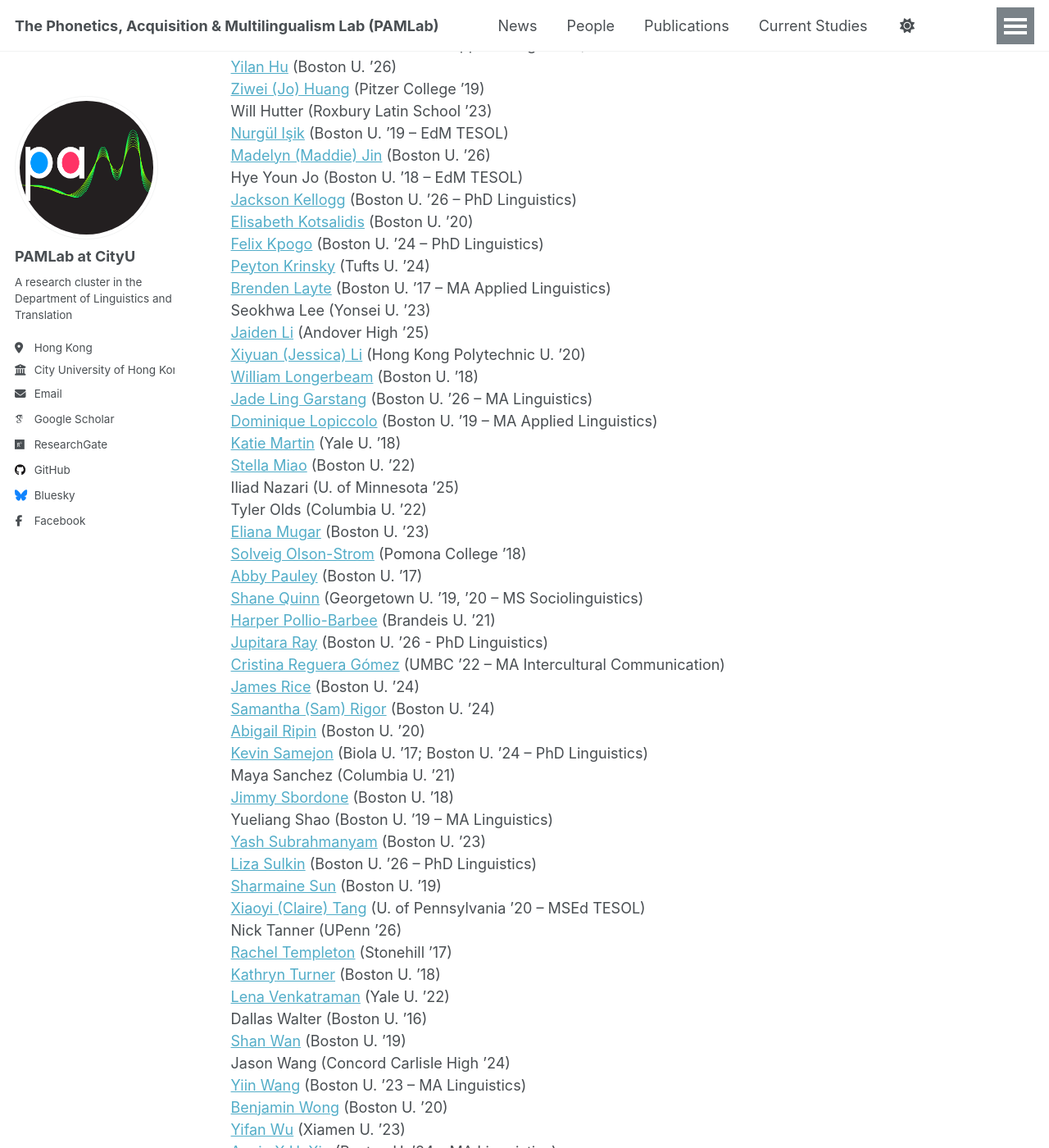
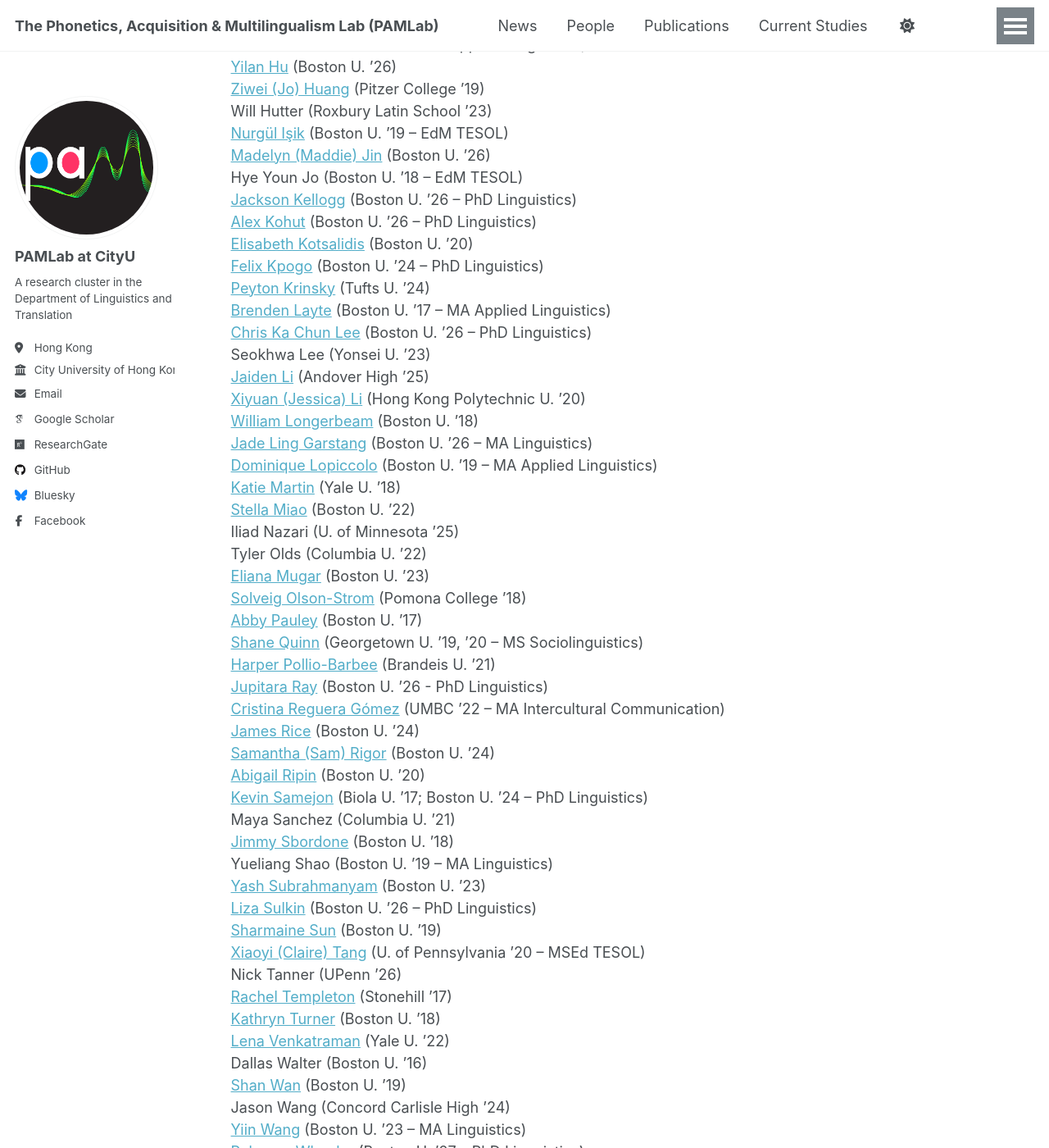
Before and after one commit to thepamlab/thepamlab.github.io, a Jekyll site: the page built from _portfolio/998-alumni.md, in a window 1280 px wide and 1400 px high, scrolled down 1019 px. Shown: the whole window at 82% size. Built offline with Jekyll 4.4.1, drawn with Linux system fonts in a browser that asks for light colours; some web fonts are replaced; a script that is not in the unit is left out; some of the changed text lies outside the part shown.

Commit message:
Update 998-alumni.md

```diff
--- a/_portfolio/998-alumni.md
+++ b/_portfolio/998-alumni.md
@@ -45,10 +45,12 @@ Will Hutter (Roxbury Latin School ’23)<br/>
 <a href='https://www.linkedin.com/in/madelynj/' target='_blank'>Madelyn (Maddie) Jin</a> (Boston U. ’26)<br/>
 Hye Youn Jo (Boston U. ’18 – EdM TESOL)<br/>
 <a href='https://kellogglinguistics.wixsite.com/ling' target='_blank'>Jackson Kellogg</a> (Boston U. ’26 – PhD Linguistics)<br/>
+<a href='https://www.aekohut.com/' target='_blank'>Alex Kohut</a> (Boston U. ’26 – PhD Linguistics)<br/>
 <a href='https://www.linkedin.com/in/elisabeth-k-b18561165/' target='_blank'>Elisabeth Kotsalidis</a> (Boston U. ’20)<br/>
 <a href='https://www.felixkpogo.com/' target='_blank'>Felix Kpogo</a> (Boston U. ’24 – PhD Linguistics)<br/>
 <a href='https://www.linkedin.com/in/peytonkrinsky/' target='_blank'>Peyton Krinsky</a> (Tufts U. ’24)<br/>
 <a href='https://www.linkedin.com/in/brenden-layte-71695014/' target='_blank'>Brenden Layte</a> (Boston U. ’17 – MA Applied Linguistics)<br/>
+<a href='https://chris-ka-chun-lee.com/' target='_blank'>Chris Ka Chun Lee</a> (Boston U. ’26 – PhD Linguistics)<br/>
 Seokhwa Lee (Yonsei U. ’23)<br/>
 <a href='https://www.linkedin.com/in/jaiden-li/' target='_blank'>Jaiden Li</a> (Andover High ’25)<br/>
 <a href='https://www.linkedin.com/in/xiyuan-li-a30a261b8/' target='_blank'>Xiyuan (Jessica) Li</a> (Hong Kong Polytechnic U. ’20)<br/>
@@ -85,6 +87,7 @@ Dallas Walter (Boston U. ’16)<br/>
 <a href='https://www.linkedin.com/in/shan-wan-768187133/' target='_blank'>Shan Wan</a> (Boston U. ’19)<br/>
 Jason Wang (Concord Carlisle High ’24)<br/>
 <a href='https://www.yiinwang.com/' target='_blank'>Yiin Wang</a> (Boston U. ’23 – MA Linguistics)<br/>
+<a href='https://sites.google.com/view/rebeccaswheeler/' target='_blank'>Rebecca Wheeler</a> (Boston U. ’27 – PhD Linguistics)<br/>
 <a href='https://www.linkedin.com/in/benjaminwongmse/' target='_blank'>Benjamin Wong</a> (Boston U. ’20)<br/>
 <a href='https://lynn-yifanwu-ling.github.io/' target='_blank'>Yifan Wu</a> (Xiamen U. ’23)<br/>
 <a href='https://sites.google.com/view/anniexie' target='_blank'>Annie X.H. Xie</a> (Boston U. ’24 – MA Linguistics)<br/>
```
Also changed, not shown: other parts of _portfolio/998-alumni.md (+1 -1 lines).
